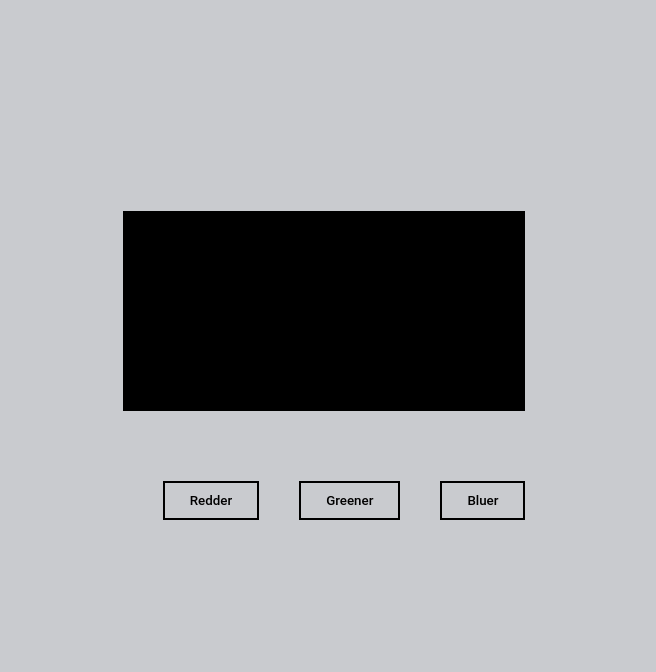
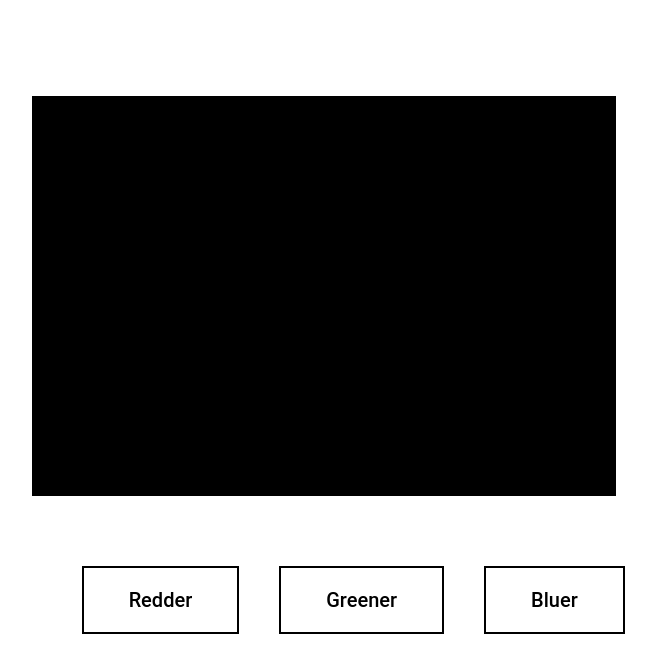
Before and after one commit to nevette-bailey/color-swatch, a React (Create React App) app: page / in a window 1280 px wide. Shown: the top 672 px of the page, without its empty margins (316-972 px from the left). Built offline with nearby package versions, Linux system fonts and the light colour scheme.

Commit message:
add: styling

```diff
--- a/package.json
+++ b/package.json
@@ -8,7 +8,8 @@
     "@testing-library/user-event": "^7.1.2",
     "react": "^16.12.0",
     "react-dom": "^16.12.0",
-    "react-scripts": "3.3.0"
+    "react-scripts": "3.3.0",
+    "serialize-javascript": "^2.1.2"
   },
   "scripts": {
     "start": "react-scripts start",
--- a/src/App.css
+++ b/src/App.css
@@ -3,7 +3,7 @@
 }
 
 .App-header {
-  background-color: #c9cbcf;
+  background-color: smoke;
   min-height: 100vh;
   display: flex;
   flex-direction: column;
@@ -14,7 +14,7 @@
 }
 
 .button {
-  padding: 10px 25px;
+  padding: 20px 45px;
   font-family: 'Roboto', sans-serif;
   font-weight: 500;
   background: transparent;
@@ -24,6 +24,7 @@
   position: relative;
   display: inline-block;
   margin: 20px;
+  font-size: 20px;
 }
 
 .button {
--- a/src/ColorSwatch.js
+++ b/src/ColorSwatch.js
@@ -8,7 +8,7 @@ class ColorSwatch extends React.Component {
       green: 0,
       blue: 0,
       style: {
-        padding: '100px',
+        padding: '200px',
         backgroundColor: `rgb(0, 0, 0)`,
       },
     };
@@ -28,7 +28,7 @@ class ColorSwatch extends React.Component {
       green: green,
       blue: blue,
       style: {
-        padding: '100px',
+        padding: '200px',
         backgroundColor: `rgb(${red}, ${green}, ${blue})`,
       },
     });
@@ -45,7 +45,7 @@ class ColorSwatch extends React.Component {
       green: green,
       blue: blue,
       style: {
-        padding: '100px',
+        padding: '200px',
         backgroundColor: `rgb(${red}, ${green}, ${blue})`,
       },
     });
@@ -62,7 +62,7 @@ class ColorSwatch extends React.Component {
       green: green,
       blue: blue,
       style: {
-        padding: '100px',
+        padding: '200px',
         backgroundColor: `rgb(${red}, ${green}, ${blue})`,
       },
     });
```
Also changed, not shown: 1 other file (tests, documents, lock files or other folders).
